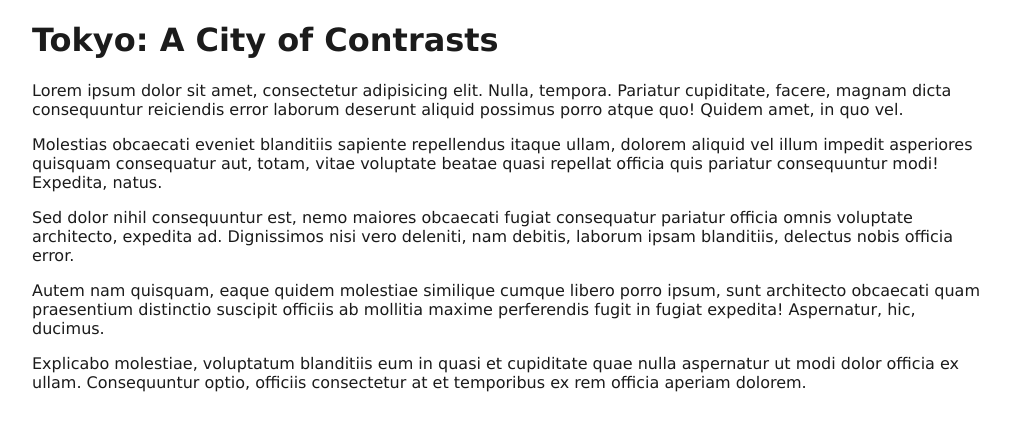
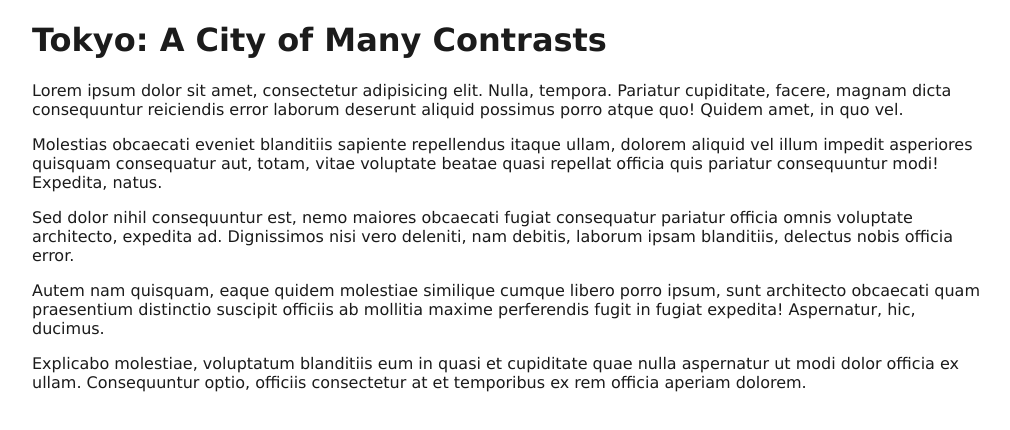
Before and after one commit to texasamcentraltexas/dwgit, a plain HTML site: page index.html in a window 1280 px wide. Shown: the whole page, without its empty margins (128-1138 px from the left). Drawn offline with Linux system fonts and the light colour scheme.

Commit message:
Many add to top headline

```diff
--- a/index.html
+++ b/index.html
@@ -7,7 +7,7 @@
 </head>
 
 <body>
-<h1>Tokyo: A City of Contrasts</h1>
+<h1>Tokyo: A City of Many Contrasts</h1>
 <p>Lorem ipsum dolor sit amet, consectetur adipisicing elit. Nulla, tempora. Pariatur cupiditate, facere, magnam dicta consequuntur reiciendis error laborum deserunt aliquid possimus porro atque quo! Quidem amet, in quo vel.</p>
 <p>Molestias obcaecati eveniet blanditiis sapiente repellendus itaque ullam, dolorem aliquid vel illum impedit asperiores quisquam consequatur aut, totam, vitae voluptate beatae quasi repellat officia quis pariatur consequuntur modi! Expedita, natus.</p>
 <p>Sed dolor nihil consequuntur est, nemo maiores obcaecati fugiat consequatur pariatur officia omnis voluptate architecto, expedita ad. Dignissimos nisi vero deleniti, nam debitis, laborum ipsam blanditiis, delectus nobis officia error.</p>
```
